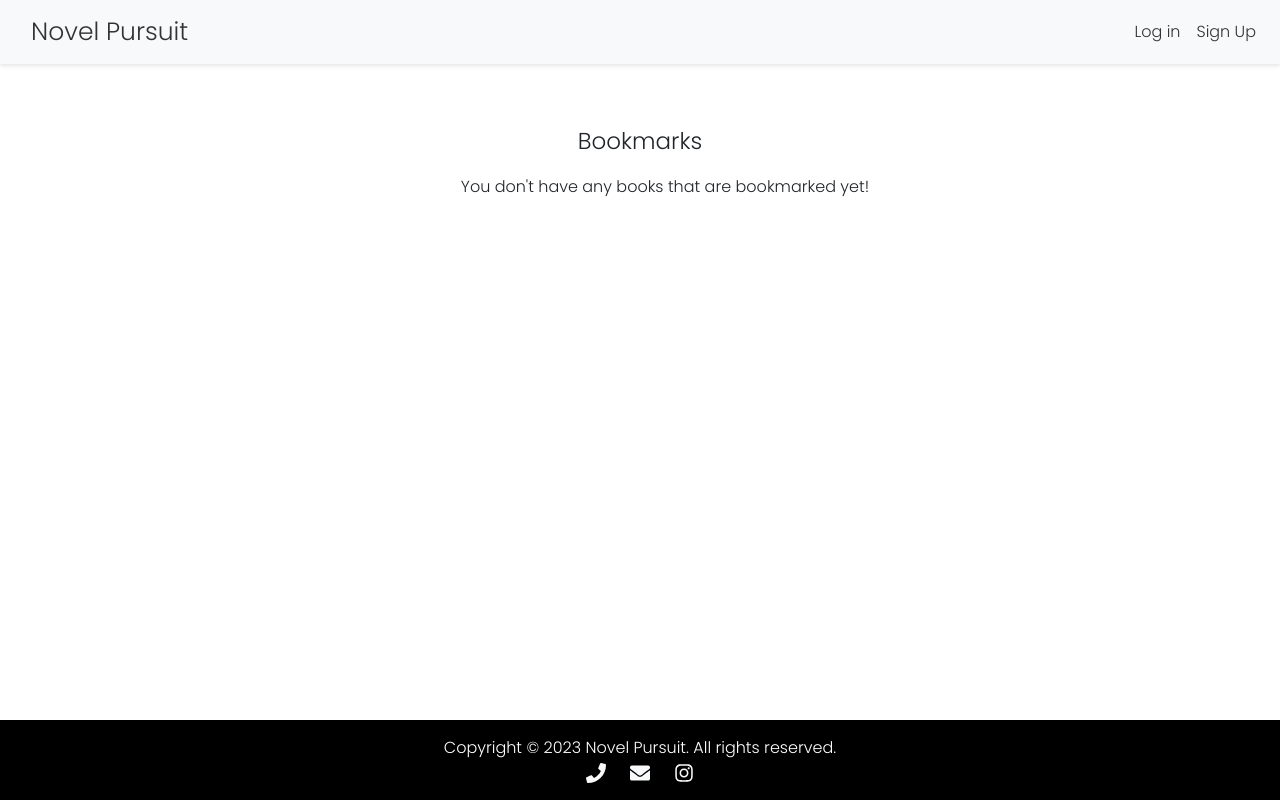
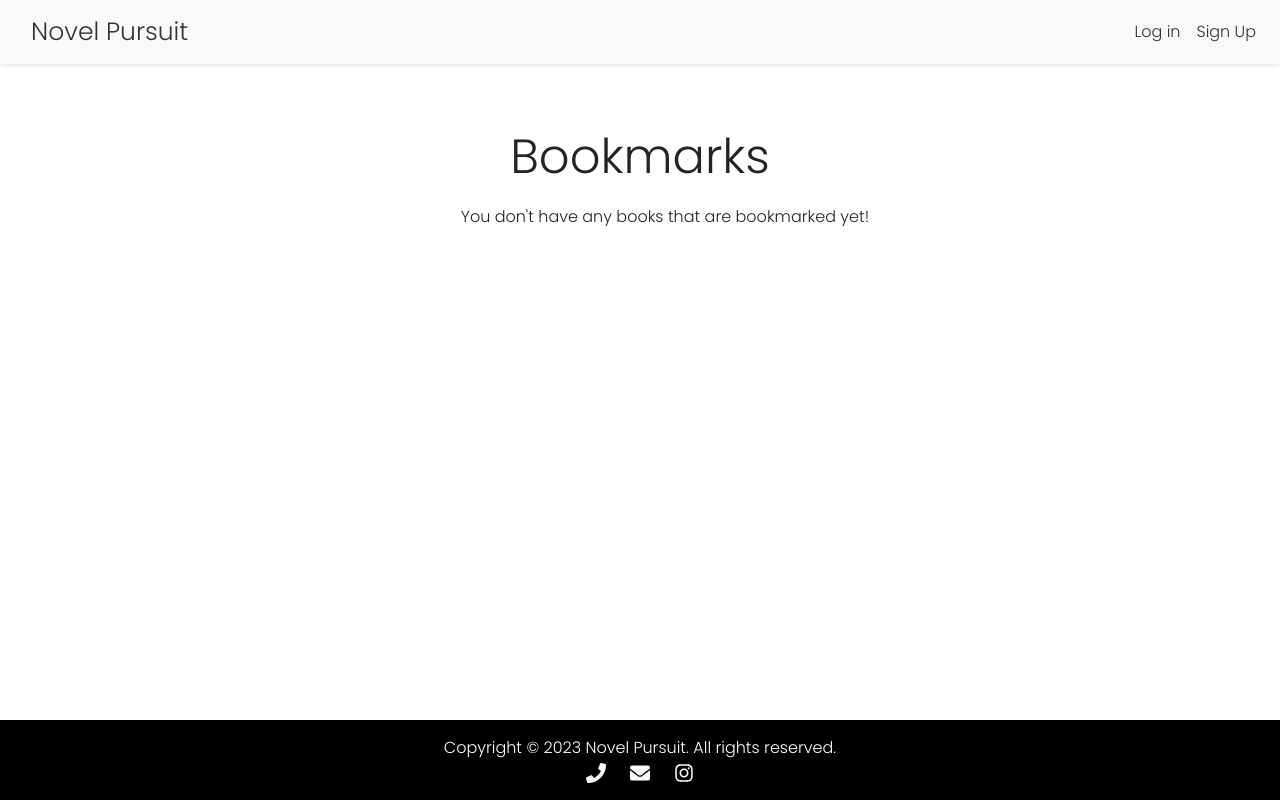
Before and after one commit to laurenmillan/novel-pursuit-frontend, a React (Create React App) app in the folder library/: page /bookmarks in a window 1280 px wide. Built offline with nearby package versions, Linux system fonts and the light colour scheme; no server answers; a web font is replaced by a local one.

Commit message:
Update font size for h1-title

```diff
--- a/library/src/Components/Bookmarks.js
+++ b/library/src/Components/Bookmarks.js
@@ -18,7 +18,9 @@ const Bookmarks = () => {
 
 	return (
 		<div className="bookmarks">
-			<h1>Bookmarks</h1>
+			<h1 className="h1-title" style={{ fontSize: '3rem' }}>
+				Bookmarks
+			</h1>
 			<div className="bookmarks-grid">
 				{favorites.length > 0 ? (
 					favorites.map((item) => {
```
